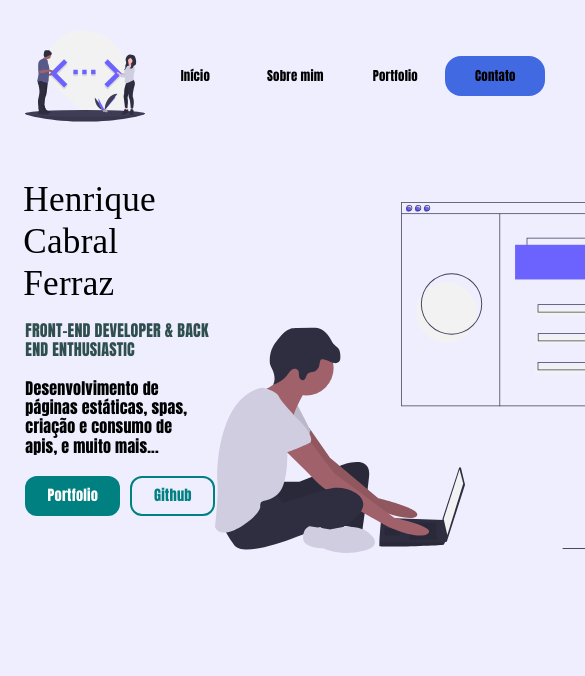
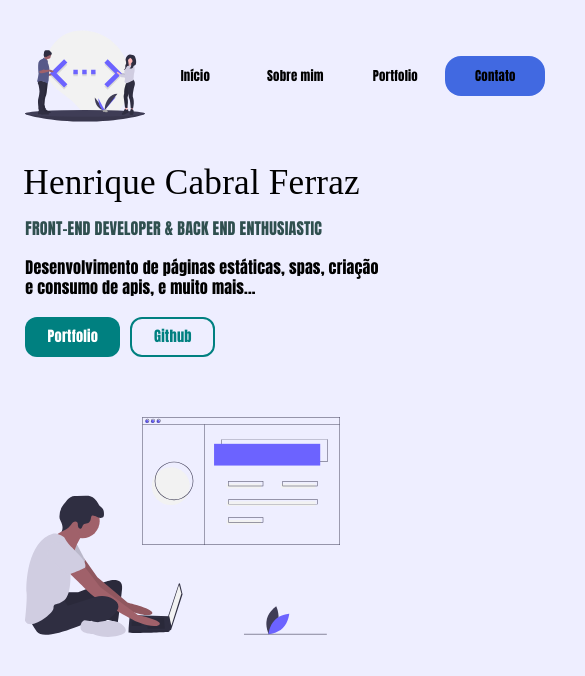
Before and after one commit to HCFerraz/portfolio, a Next.js app: page / in a window 390 px wide. Shown: the top 676 px of the page, 585 px wide, since content can reach past the window. Built offline with nearby package versions, Linux system fonts and the light colour scheme; a web font is replaced by a local one.

Commit message:
Responsiviness

```diff
--- a/components/layout.module.css
+++ b/components/layout.module.css
@@ -6,12 +6,14 @@
     display: flex;
     justify-content: space-between;
     align-content: center;
+    flex-wrap: wrap;
 }
 .presentation > div {
     flex: 1;
     justify-items: start;
     display: grid;
     align-content: center;
+    min-width: 400px;
 }
 .presentation > div > h1 {
     font-size: 2.2em;
@@ -66,6 +68,8 @@
     margin-top: 50px;
     margin-right: 25px;
     flex: 1;
+    min-width: 400px;
+    max-width: 500px;
 }
 .header {
     display: flex;
@@ -101,3 +105,24 @@
 .information_list_container > li > a:hover {
     color: royalblue;
 }
+@media only screen and (max-width: 975px) {
+    .presentation {
+        margin-top: 10px;
+    }
+}
+@media only screen and (max-width: 500px) {
+    .presentation > img {
+        min-width: 200px;
+    }
+}
+/* @media only screen and (max-width: 900px) {
+    .presentation {
+        flex-wrap: wrap
+    }
+    .presentation > div {
+        flex: 1 0 auto;
+    }
+    .presentation > img {
+        flex: 1 0 auto;
+    }
+} */
--- a/pages/index.js
+++ b/pages/index.js
@@ -30,7 +30,7 @@ export default function Home() {
                         <a href="www.google.com" target="_blank">Github</a>
                     </div>
                 </div>
-                <img src="/images/web_developer.svg" alt="Web Developer" width="500px" />
+                <img src="/images/web_developer.svg" alt="Web Developer" />
             </div>
         </div>
     )
```
